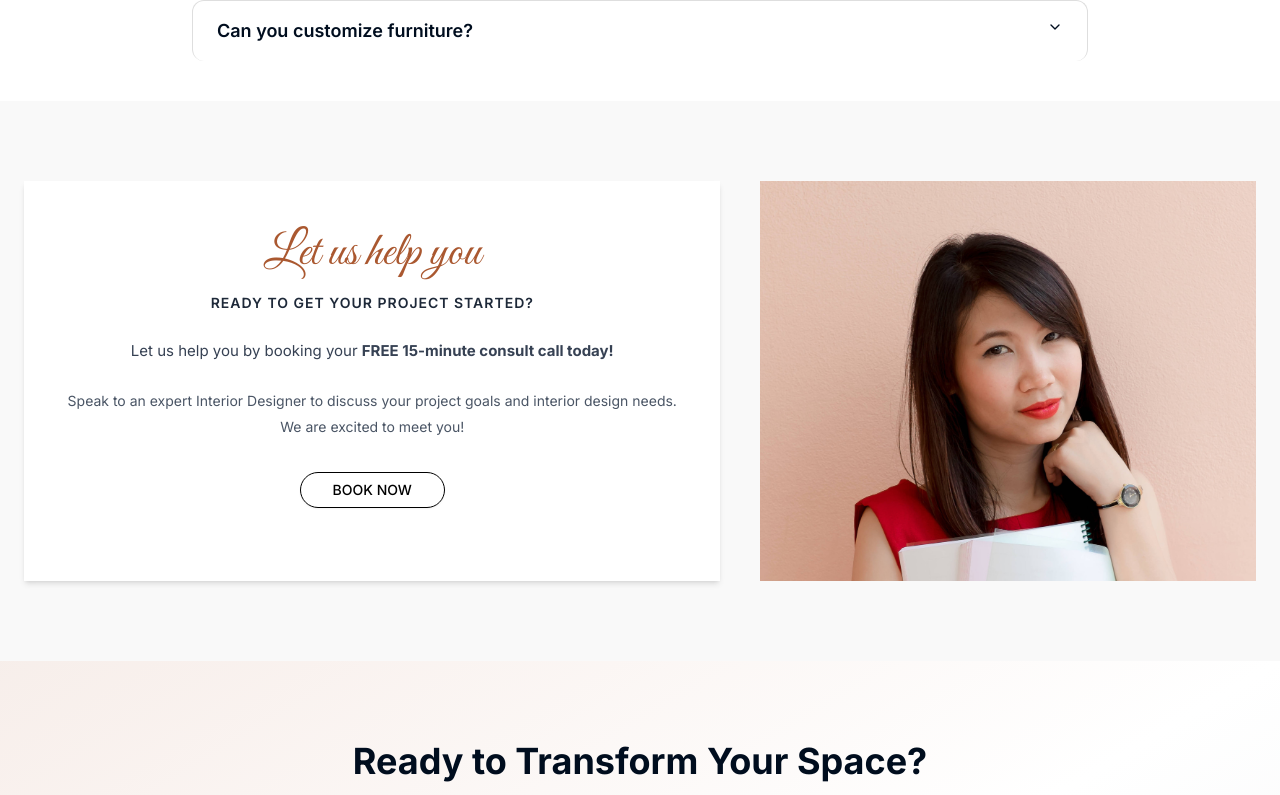
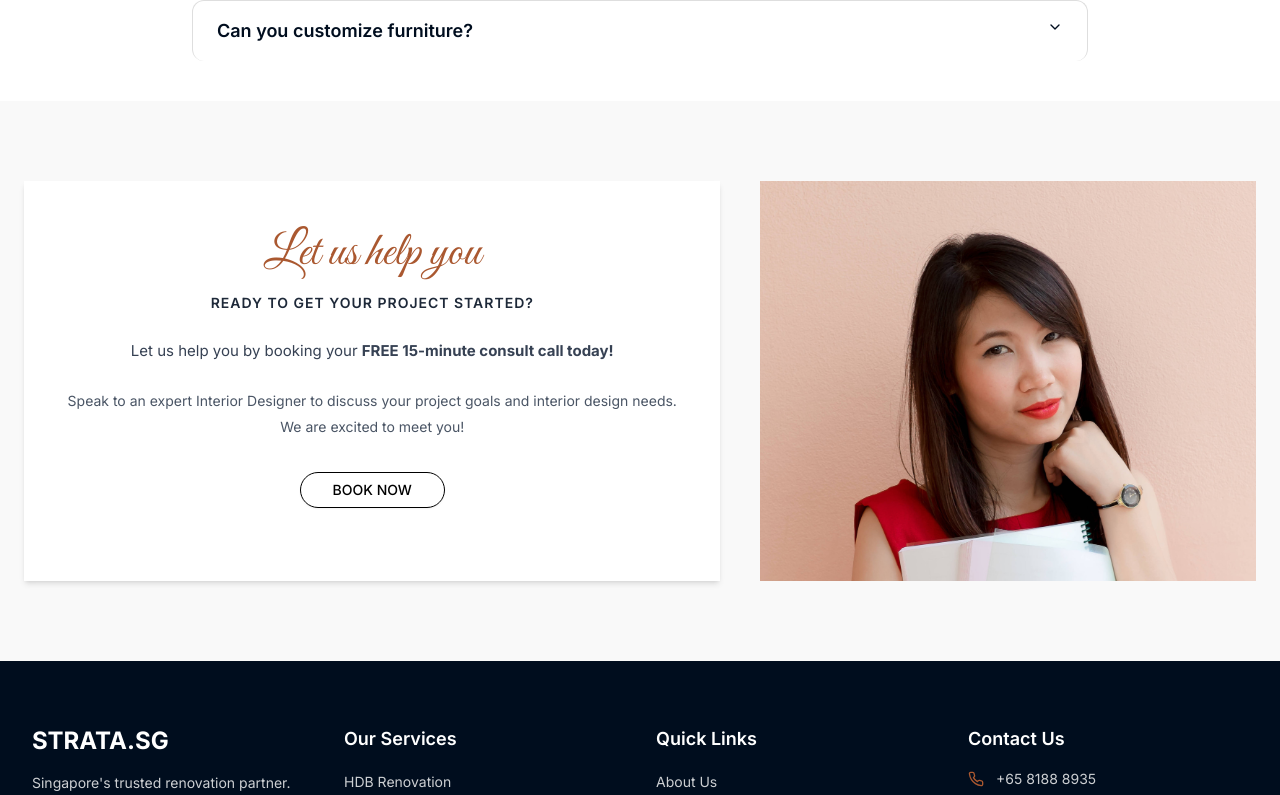
Before and after one commit to Megha2729-D/strata, a Next.js app: page /interior-design-singapore in a window 1280 px wide. Shown: the part 5056-5851 px from the top of the page. Built offline with nearby package versions, Linux system fonts and the light colour scheme.

Commit message:
Update page.tsx

```diff
--- a/app/interior-design-singapore/page.tsx
+++ b/app/interior-design-singapore/page.tsx
@@ -243,7 +243,7 @@ export default function InteriorDesignPage() {
       <Header />
       <InteriorDesignHero />
       <InteriorDesignContent />
-      <InteriorDesignForm />
+      {/* <InteriorDesignForm /> */}
       <Footer />
     </main>
   )
```
